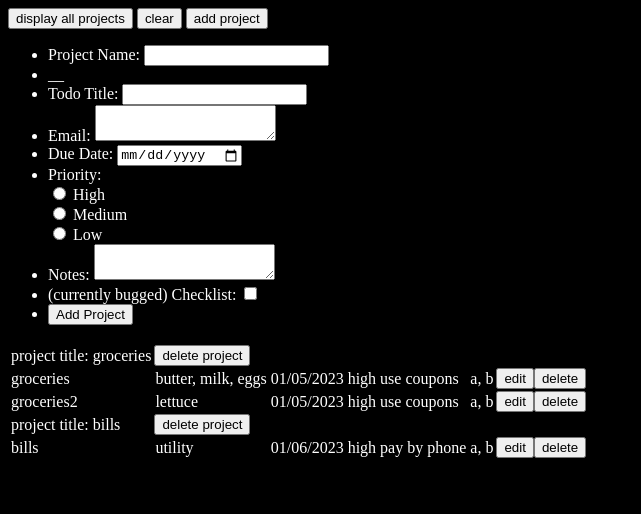
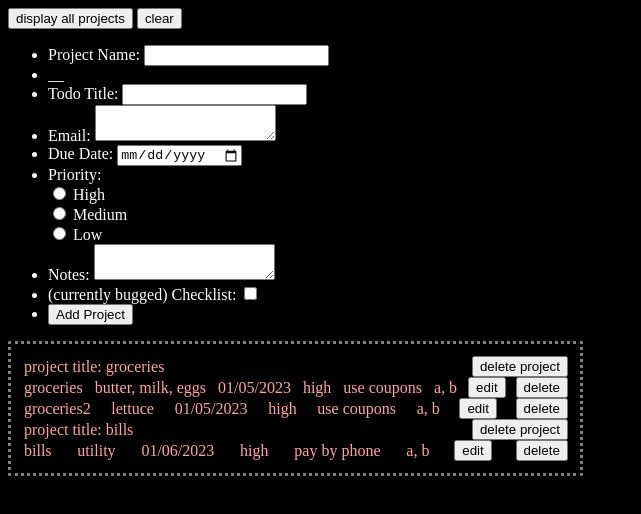
Before and after one commit to mbosenisum/Todo-List, a website: page src/index.html in a window 1280 px wide. Both pictures are taken after a click on the button "display all projects". Shown: the whole page, without its empty margins (0-641 px from the left). Drawn offline with nearby package versions, Linux system fonts and the light colour scheme.

Commit message:
[wip] separating projects in html display

```diff
--- a/src/index.html
+++ b/src/index.html
@@ -2,7 +2,8 @@
 <html lang="en">
 
 <head>
-    <style>
+    <link rel="stylesheet" href="style.css">
+    <!-- <style>
         body {
             background-color: black;
             color: white;
@@ -13,7 +14,7 @@
             border-width: 1px;
             border-style: dotted;
         } */
-    </style>
+    </style> -->
     <meta charset="UTF-8">
     <meta name="viewport" content="width=device-width, initial-scale=1.0">
     <title>Todo-List</title>
@@ -27,7 +28,6 @@
     <div class="content"></div>
     <button id="displayProjects">display all projects</button>
     <button id="clearDoc">clear</button>
-    <button id="addProjectButton">add project</button>
 
     <!-- form for adding todo -->
     <!-- hide by default -->
@@ -39,6 +39,7 @@
         <ul>
             <!-- use input text field for Project name, either add Todo to existing or create -->
             <li>
+                <!-- use dropdown menu or add new -->
                 <label for="projectName">Project Name:</label>
                 <input type="text" id="projectName" name="projectName" />
             </li>
--- /dev/null
+++ b/src/style.css
@@ -0,0 +1,36 @@
+body {
+    background-color: black;
+    color: white;
+}
+
+table#output {
+    border-radius: 2px;
+    border-style: dotted;
+    padding: 10px;
+}
+
+/* selector specificity overrides */
+/* table#output > *  */
+
+table > * {
+    /* border-radius: 4px;
+    border-style: dotted;
+    border-color: rgb(255, 255, 255);
+    padding: 10px; */
+
+    border-width: 4px;
+    border-style: dashed;
+    border-color: white;
+    color: rgb(255, 163, 163);
+}
+
+tbody > tr {
+    /* border-style: solid; */
+    /* border-width: 8px; */
+    /* border-color: white; */
+    /* margin: 16px; */
+    display: flex;
+    justify-content: space-between;
+    align-items: center;
+    gap: 10px;
+}
--- a/src/todo.js
+++ b/src/todo.js
@@ -10,15 +10,18 @@
 // delete a todo / project
 // each project is grouped separately
 
-// addproject via html/dom
 // adding checklist items (instead of setting through radio)
 
-// need to add a form for user entering a project or todo, look back at old projects
+// editing Todos in "display all projects", change to text forms
 
 
-// 02/20/2024: working on form submission for adding Project/Todo
-// 03/07/2024: adding project title with form submissions from html
-//      using allProjects.display(). search function not working?
+// write checklist for all project capabilities as defined by both Odin Project and self
+
+
+// 04/01/2024:
+// for display all projects in DOM, creating the todos in a nested tr to group projects together
+// for CSS and organization
+// possibly use grid instead
 
 function Todo(title, description, dueDate, priority, notes, checklist) {
     // control or reshape data as it comes in, form validation
@@ -43,10 +46,6 @@ function projectGroup(newProject) {
         return projectArr;
     }
 
-    // const returnProject = (index) => {
-    //     return projectArr[index];
-    // }
-
     // change later
     const display = () => {
         for (let index in projectArr) {
@@ -58,38 +57,21 @@ function projectGroup(newProject) {
         return 0;
     }
 
-    // this is just to find if the project exists
-    // separate functionality of returning index for search
-    // and for using it to add/amend an existing project
-    const find = (project, todo) => {
-        // console.log('project =');
-        // console.log(project);   // the actual project itself, presumably matching if everything identical
+    const find = (project, todo=null) => {
+        for (let index in projectArr) {
+            // console.log(projectArr[index].title());
 
-        // if there exists a project with the same title already, add Todo to existing project
-        // or prompt?
+            if (projectArr[index].title() == project.title()) {
 
-
-        // simply returning index
-
-        // why does it need to be keys() here (?)
-        // console.log('keys = ', projectArr.keys());
-        // adding new Project to array
-        console.log(projectArr);
-        for (let index in projectArr) {
-            console.log(projectArr[index].title());
-            // console.log(projectArr[index].title(), ' == ', project);
-
-            // if there exists a project with the same title already, add Todo to existing project
-            // or prompt?
-            if (projectArr[index].title() == project.title()) {
+                // alert only happens when adding todo from DOM
                 if (todo !== null) {
-                    prompt("There exists a project, adding todo to existing project ");
-                    // projectArr[index].addTodo(todo);
+                    // prompt()
+                    alert("There exists a project, adding todo to existing project ");
                 }
                 return index;
             }
             else if (projectArr[index] == project) {
-                console.log("This exact project and todos already exist");
+                alert("This exact project and todos already exist");
                 console.log("not adding");
                 return index;
             }
@@ -100,19 +82,9 @@ function projectGroup(newProject) {
     }
 
     const getProject = (index) => {
-        // console.log(projectArr[index]);
         return projectArr[index];
     }
 
-    // const findTitle = (pTitle) => {
-    //     for(let index in projectArr){
-    //         if(projectArr[index].title()==pTitle){
-    //             console.log('findTitle: there exists a project with this title');
-    //             return index;
-    //         }
-    //     }
-    //     return -1;
-    // }
 
     // untested
     const remove = (project) => {
@@ -120,7 +92,6 @@ function projectGroup(newProject) {
         let index = find(project);
         projectArr.splice(index, 1);
         delete project;
-        // remove from memory as well ?
     }
 
     return { add, display, find, remove, getProject, getProjects };
@@ -189,6 +160,10 @@ function Project(newTodo, titleName = '') {
         editedTodo.title = newName;
         return;
         // test in console
+
+        // VV would need to do this in editTodoButton (line ~200)
+        // change so that it turns the row into editable text fields
+        // with existing data as default
     }
 
     return { todos, addTodo, showTodos, removeTodo, findTodo, title, getTodos, removeAllTodos, editTodo };
@@ -233,7 +208,10 @@ function printTodo(data, project) {
 
     let tr = document.createElement('tr');
 
+    // change to reflect new structure
     let outputrow = document.getElementById('outputrow');
+
+
     for (let index in data) {
         let td = document.createElement('td');
         td.textContent = data[index];
@@ -282,21 +260,19 @@ function printProject(project) {
 
 // add styling later
 function printAllProjects() {
+    //clear()
+    clearTable();
     for (let index in allProjects.getProjects()) {
         // project divider
 
+        // keep projects separate
 
         let trs = document.getElementsByTagName('tr');
         let dividerRow = document.createElement('tr');
-
         let divider = document.createElement('td');
         divider.textContent = 'project title: ' + allProjects.getProjects()[index].title();
-
         let deleteProjectButton = document.createElement('button');
-
-
         dividerRow.appendChild(divider);
-
         deleteProjectButton.textContent = 'delete project';
         deleteProjectButton.addEventListener('click', function () {
             allProjects.remove(allProjects.getProjects()[index]);
@@ -312,15 +288,12 @@ function printAllProjects() {
 
 
         printProject(allProjects.getProjects()[index]);
-        //
 
-        // let trs = document.getElementsByTagName('tr');
-        // let divider = document.createElement('tr');
-        // divider.textContent = '___';
-        // trs[trs.length-1].parentNode.appendChild(divider);
 
-        // https://developer.mozilla.org/en-US/docs/Web/API/Element/prepend
-        // trs[trs.length-1].parentNode.prepend('___', document.createElement('tr'));
+        let projectTable = document.createElement('table');
+        // check syntax
+        projectTable.setAttribute('id', allProjects.getProjects()[index].title());
+        projectTable.textContent = 'project title: ' + allProjects.getProjects()[index].title();
 
     }
     return;
@@ -352,38 +325,19 @@ let clearDoc = document.getElementById('clearDoc');
 
 clearDoc.addEventListener('click', clearTable);
 
-
-function addProject() {
-    //
-    console.log('add project button clicked');
-    return;
-}
-
-let addProjectBtn = document.getElementById('addProjectButton');
-addProjectBtn.addEventListener('click', addProject);
-
-// needs title, description, dueDate, priority, notes, checklist
+// DOM adding project / todo
 $(function () {
     $('#addProjectForm').on("submit", function (e) {
         e.preventDefault();
-        //   var formData = $(this).serialize();
         var fD = $(this).serializeArray();
 
         console.log(fD);
 
-        //   for(let key of fD.keys()){
-        //     console.log(fD[key].value);
-        //   };
-
         let pTitle = fD[0].value;
         if (pTitle == "") {
-            console.log('please enter a title');
-            // return;
+            prompt('please enter a title');
+            return;
         }
-        //   console.log('pTitle = ', pTitle);
-
-        // should be adding a project instead?
-        // project name, todo title, email, due date, priority, notes, checklist
         let tempTodo = Todo(
             fD[1].value,
             fD[2].value,
@@ -393,37 +347,22 @@ $(function () {
             fD[6].value
         );
 
-        // let tempTodo = Todo(
-        //     fD[1],
-        //     fD[2],
-        //     fD[3],
-        //     fD[4],
-        //     fD[5],
-        //     fD[6]
-        // );
-
         console.log('tempTodo = ');
         console.log(tempTodo);
         let tempProject = Project(tempTodo, pTitle);
 
-        // adds twice, but works
         let index = allProjects.find(tempProject, tempTodo);
         if (index != -1) {
             console.log('found project');
             console.log(allProjects.getProject(index));
-
-            // need link to the project itself
             allProjects.getProject(index).addTodo(tempTodo);
         }
 
         else {
-            allProjects.add(Project(tempProject));
+            allProjects.add(tempProject);
         }
 
         console.log('updated project list');
         console.log(allProjects.display());
-        // clear tempTodo memory
-
-
     });
 });
```
